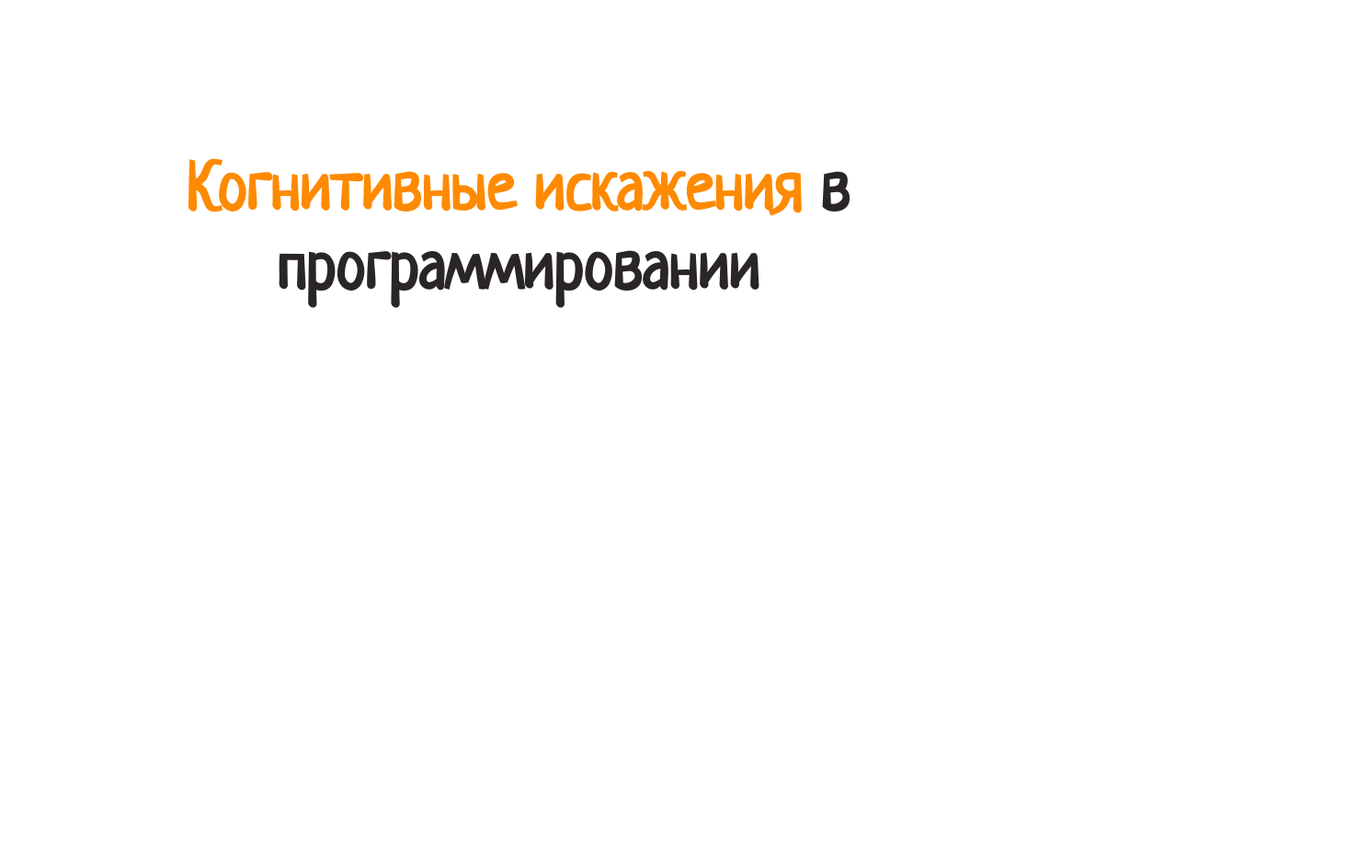
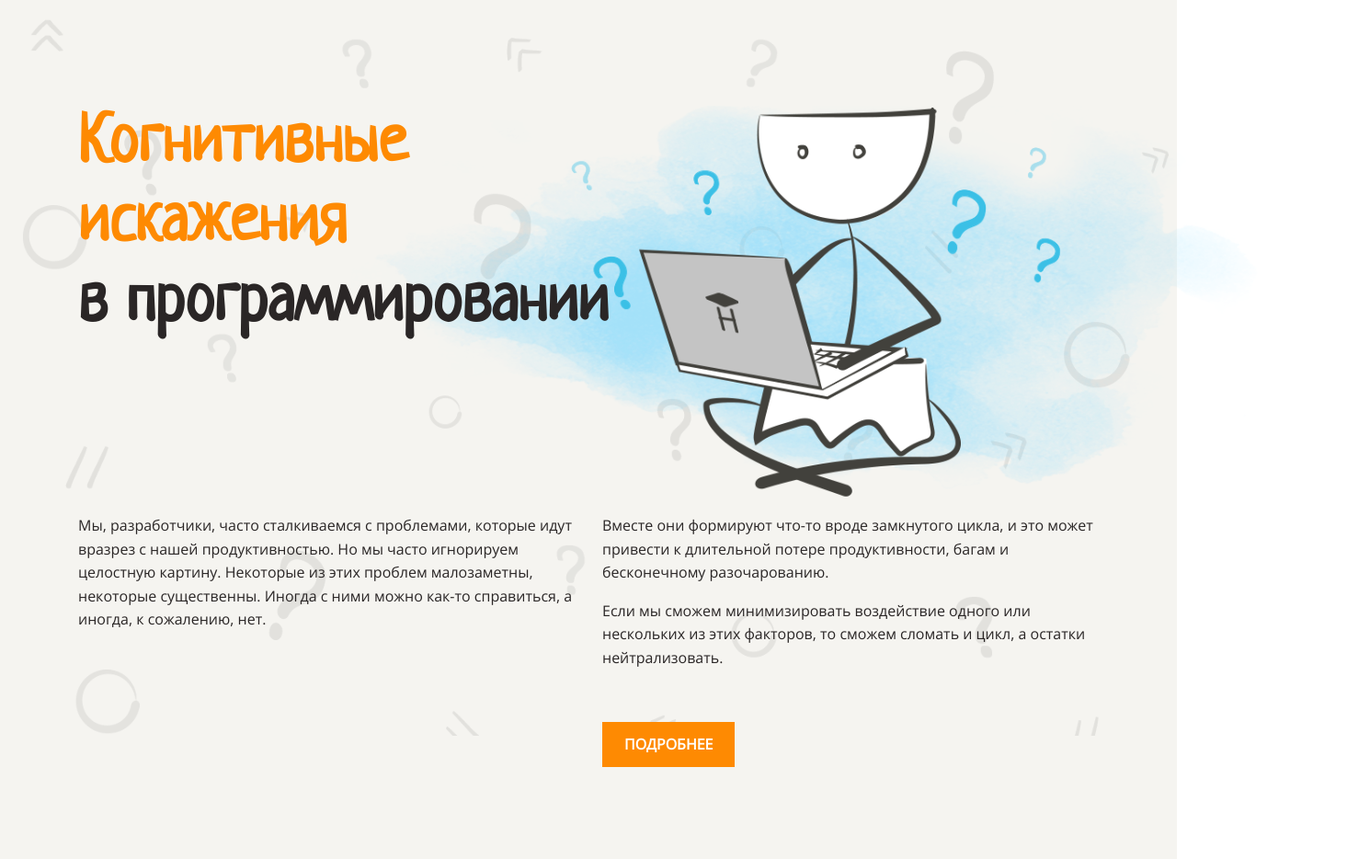
Before and after one commit to irinaboiko/layout-designer-project-58, a plain HTML site: page src/index.html in a window 1280 px wide. Shown: the whole page at 92% size, 1465 px wide, since content can reach past the window. Before the commit the page ends 800 px from the top, so only its background shows below. Drawn offline with Linux system fonts and the light colour scheme.

Commit message:
add header, add assets images

```diff
--- a/src/index.html
+++ b/src/index.html
@@ -9,14 +9,45 @@
     <link rel="stylesheet" href="styles/style.css" />
   </head>
   <body>
-    <head>
-      <section>
-        <h1>
-          <span class="color-main">Когнитивные искажения</span> в
-          программировании
+    <header class="background-pattern">
+      <section class="content">
+        <h1 class="header-caption">
+          <span class="color-main"
+            >Когнитивные<br />
+            искажения</span
+          ><br />
+          в программировании
         </h1>
+        <img
+          src="./assets/images/main.png"
+          alt="header image"
+          class="header-image"
+        />
+        <div class="header-content">
+          <div>
+            <p>
+              Мы, разработчики, часто сталкиваемся с проблемами, которые идут
+              вразрез с нашей продуктивностью. Но мы часто игнорируем целостную
+              картину. Некоторые из этих проблем малозаметны, некоторые
+              существенны. Иногда с ними можно как-то справиться, а иногда, к
+              сожалению, нет.
+            </p>
+          </div>
+          <div>
+            <p>
+              Вместе они формируют что-то вроде замкнутого цикла, и это может
+              привести к длительной потере продуктивности, багам и бесконечному
+              разочарованию.
+            </p>
+            <p>
+              Если мы сможем минимизировать воздействие одного или нескольких из
+              этих факторов, то сможем сломать и цикл, а остатки нейтрализовать.
+            </p>
+            <a href="#" class="header-button">Подробнее</a>
+          </div>
+        </div>
       </section>
-    </head>
+    </header>
     <main>
       <section></section>
     </main>
--- a/src/styles/style.css
+++ b/src/styles/style.css
@@ -27,9 +27,15 @@ body {
   color: var(--dark);
   font-size: 16px;
   line-height: 1.6em;
+  margin: 0;
 }
 
-h1, h2, h3, h4, h5, h6 {
+h1,
+h2,
+h3,
+h4,
+h5,
+h6 {
   font-family: Neucha, monospace;
   line-height: 1.2em;
 }
@@ -46,15 +52,78 @@ h3 {
   font-size: 34px;
 }
 
-section {
+.color-main {
+  color: var(--main);
+}
+
+.background-pattern::before {
+  content: "";
+  background-image: url("../assets/images/background.png");
+  background-repeat: no-repeat;
+  background-size: cover;
+  position: absolute;
+  top: 0;
+  right: 0;
+  bottom: 0;
+  left: 0;
+
+  opacity: 0.1;
+}
+
+section.content {
   max-width: 1110px;
   width: 100%;
   padding-top: 100px;
   padding-bottom: 100px;
+  margin: 0 auto;
 
   text-align: center;
 }
 
-.color-main {
-  color: var(--main);
+header {
+  background-color: var(--light);
 }
+
+header .content {
+  position: relative;
+}
+
+.header-caption {
+  position: absolute;
+  z-index: 10;
+  top: 55px;
+
+  text-align: left;
+}
+
+.header-image {
+  position: absolute;
+  top: 55px;
+  right: -270px;
+  height: 525px;
+}
+
+.header-content {
+  padding-top: 443px;
+
+  text-align: left;
+
+  display: flex;
+  column-gap: 30px;
+}
+
+.header-content div {
+  width: 50%;
+}
+
+.header-button {
+  display: inline-block;
+  background-color: var(--main);
+  padding: 12px 24px;
+  margin-top: 40px;
+
+  color: #fff;
+  text-transform: uppercase;
+  text-decoration: none;
+  font-weight: bold;
+}
```
Also changed, not shown: src/assets/images/1.png (added), src/assets/images/2.png (added), src/assets/images/3.png (added), src/assets/images/4.png (added), src/assets/images/5.png (added), src/assets/images/background.png (added), src/assets/images/main.png (added), src/assets/images/send.svg (added).
